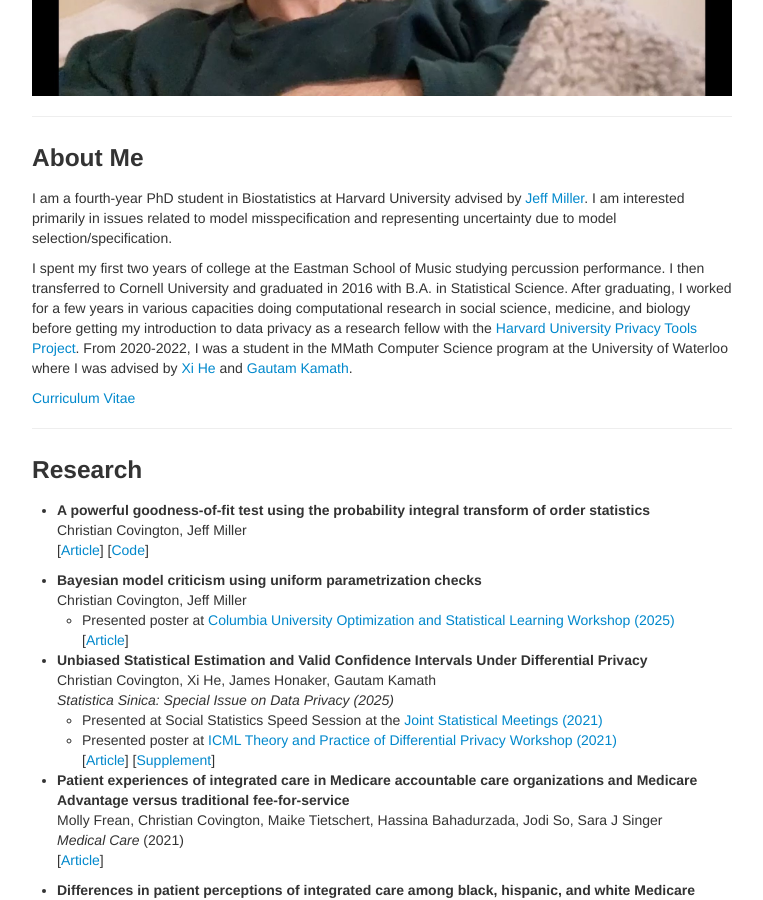
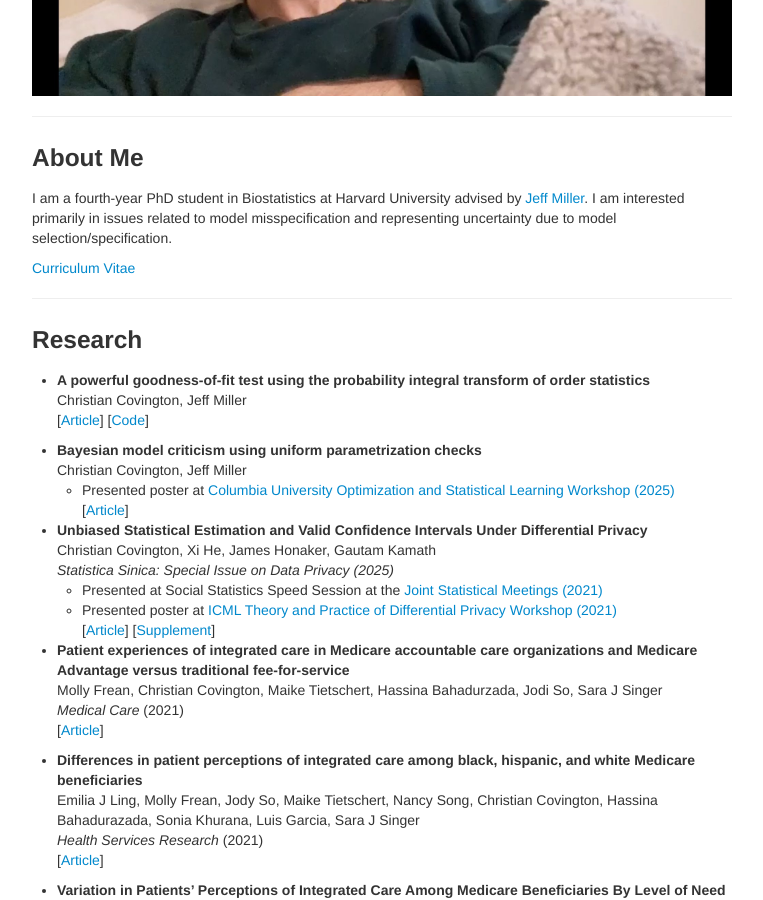
Before and after one commit to ctcovington/ctcovington.github.io, a Jekyll site: the page built from index.md, in a window 1280 px wide and 900 px high, scrolled down 379 px. Shown: the whole window, without its empty margins (258-1021 px from the left). Built offline with Jekyll 4.4.1, drawn with Linux system fonts in a browser that asks for light colours.

Commit message:
remove second paragraph

```diff
--- a/index.md
+++ b/index.md
@@ -13,9 +13,6 @@ description:
 I am a fourth-year PhD student in Biostatistics at Harvard University advised by [Jeff Miller](https://jwmi.github.io).
 I am interested primarily in issues related to model misspecification and
 representing uncertainty due to model selection/specification.
-
-I spent my first two years of college at the Eastman School of Music studying percussion performance. I then transferred to Cornell University and graduated in 2016 with B.A. in Statistical Science. After graduating, I worked for a few years in various capacities doing computational research in social science, medicine, and biology before getting my introduction to data privacy as a research fellow with the [Harvard University Privacy Tools Project](https://privacytools.seas.harvard.edu/).
-From 2020-2022, I was a student in the MMath Computer Science program at the University of Waterloo where I was advised by [Xi He](https://cs.uwaterloo.ca/~xihe/) and [Gautam Kamath](http://www.gautamkamath.com/).
 
 <a href="cv/cv.pdf" target="blank_">Curriculum Vitae</a>
 
```
